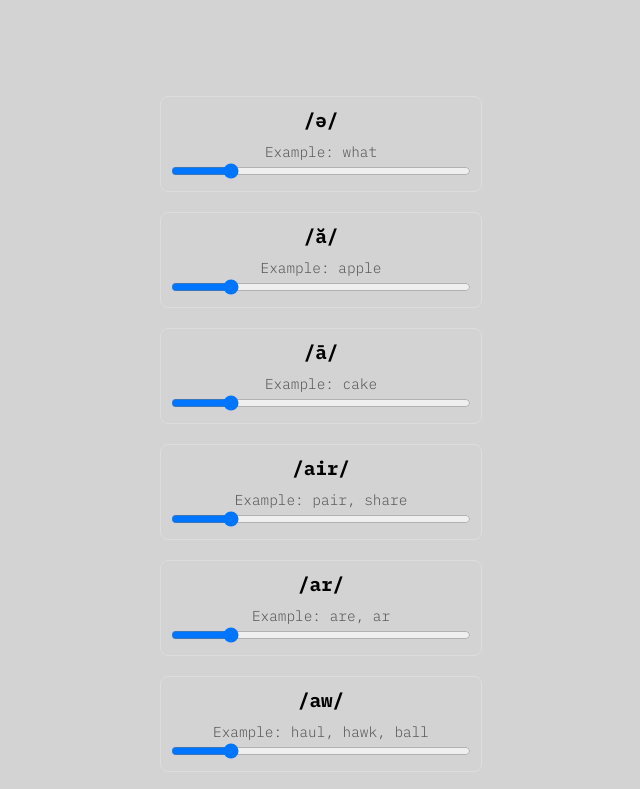
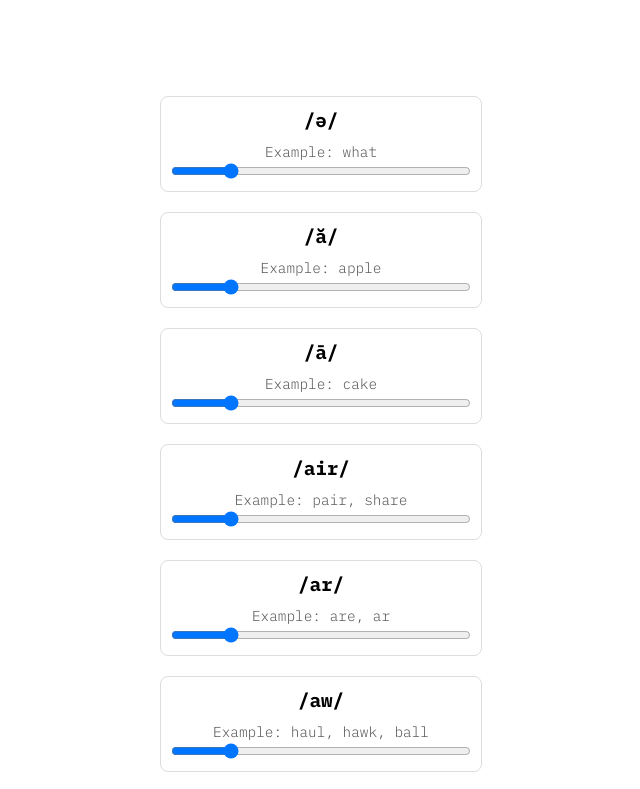
Before and after one commit to halfabluebanana/ono-mato-dada-sync, a website: page public/index.html in a window 1280 px wide. Shown: the top 789 px of the page, without its empty margins (319-959 px from the left). Drawn offline with nearby package versions, Linux system fonts and the light colour scheme; no server answers.

Commit message:
Update style.css

```diff
--- a/public/style.css
+++ b/public/style.css
@@ -1,7 +1,7 @@
 
 html,body {
     margin: 3em;
-    background-color: lightgrey;
+    /* background-color: lightgrey; */
     font-family: "IBM Plex Mono", monospace;
     font-weight: 300;
     font-style: normal
@@ -12,8 +12,8 @@ canvas {
     max-width: 1100px;
     position: fixed;
     top: 50%;
-             left: 50%;
-             transform: translate(-50%, -50%);
+    left: 50%;
+    transform: translate(-50%, -50%);
     z-index: -100;
     }
 
```
